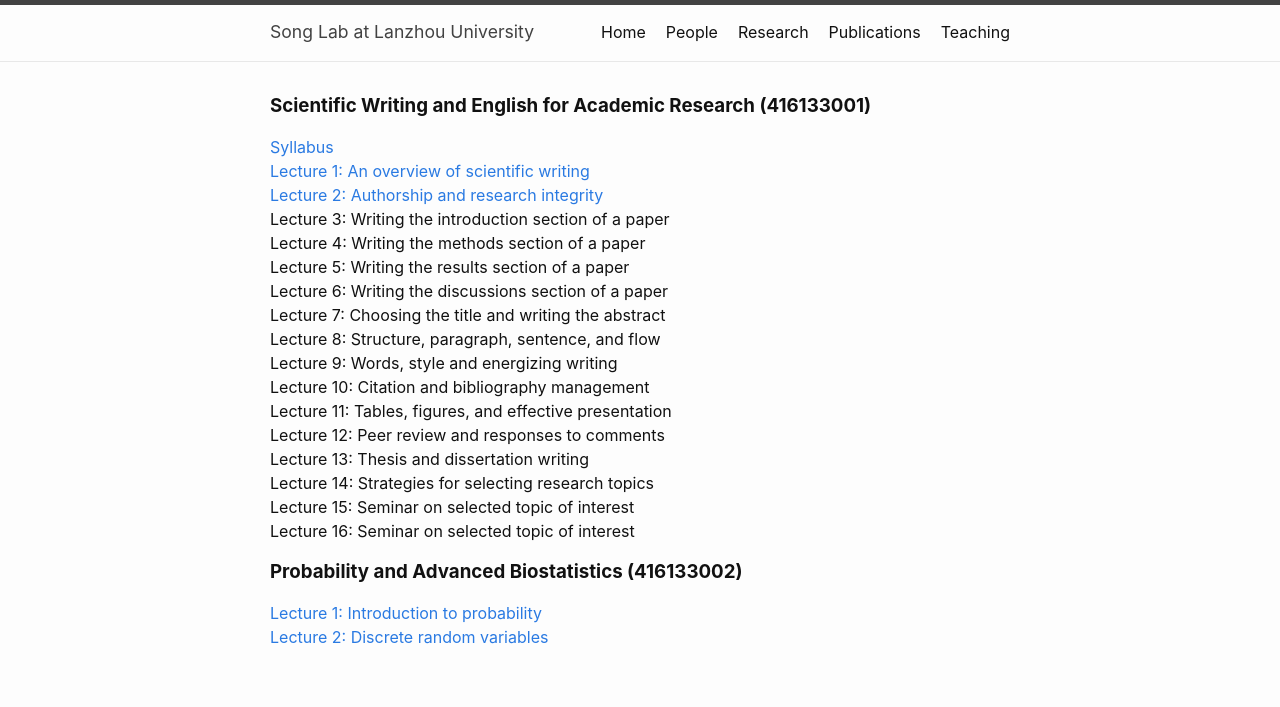
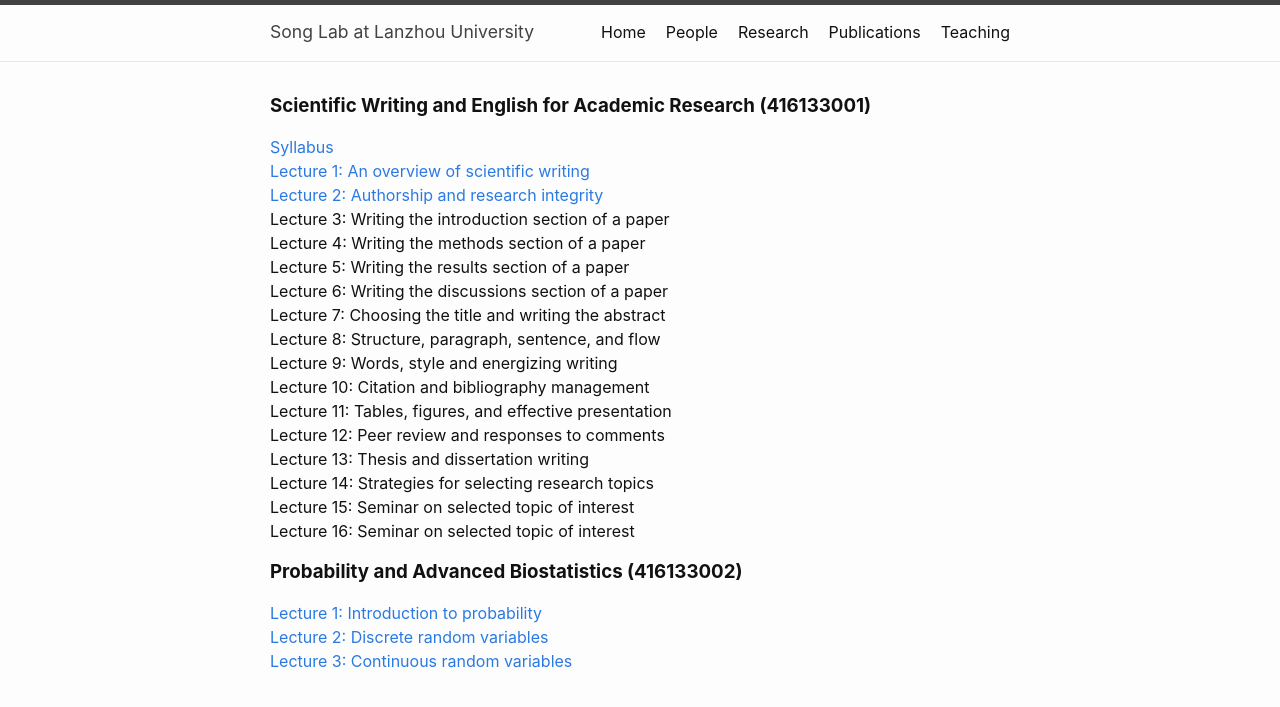
Before and after one commit to chaosonglab/chaosonglab.github.io, a Jekyll site: the page built from teaching.md, in a window 1280 px wide. Shown: the top 707 px of the page. Built offline with Jekyll 4.4.1, drawn with Linux system fonts in a browser that asks for light colours.

Commit message:
Update teaching.md

```diff
--- a/teaching.md
+++ b/teaching.md
@@ -27,4 +27,5 @@ Lecture 16: Seminar on selected topic of interest
 ### **Probability and Advanced Biostatistics (416133002)**
 
 [Lecture 1: Introduction to probability](files/course_materials/statistics/Lecture1_probability.pdf) \
-[Lecture 2: Discrete random variables](files/course_materials/statistics/Lecture2_discrete.pdf)
+[Lecture 2: Discrete random variables](files/course_materials/statistics/Lecture2_discrete.pdf) \
+[Lecture 3: Continuous random variables](files/course_materials/statistics/Lecture2_continuous.pdf)
```
